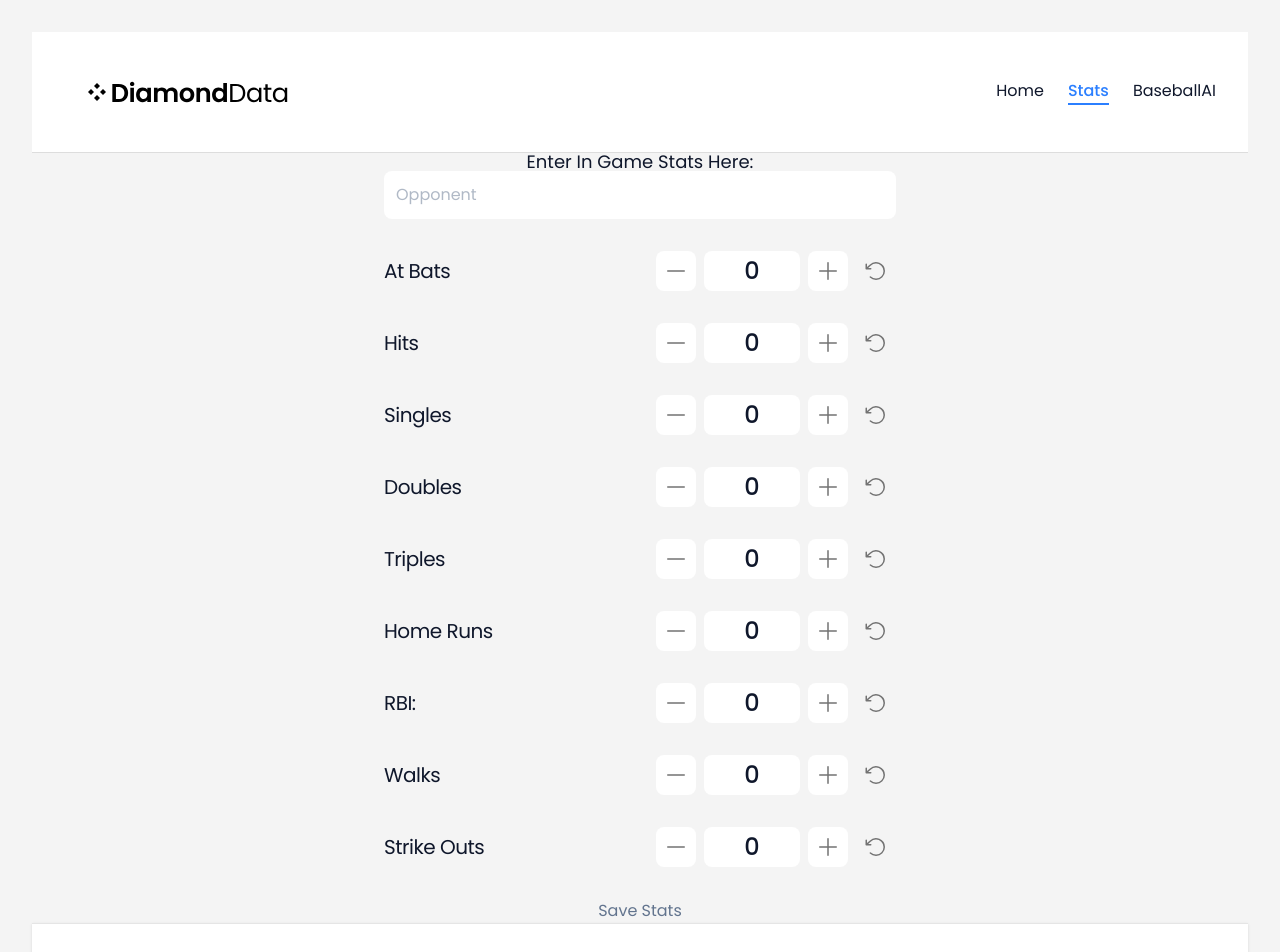
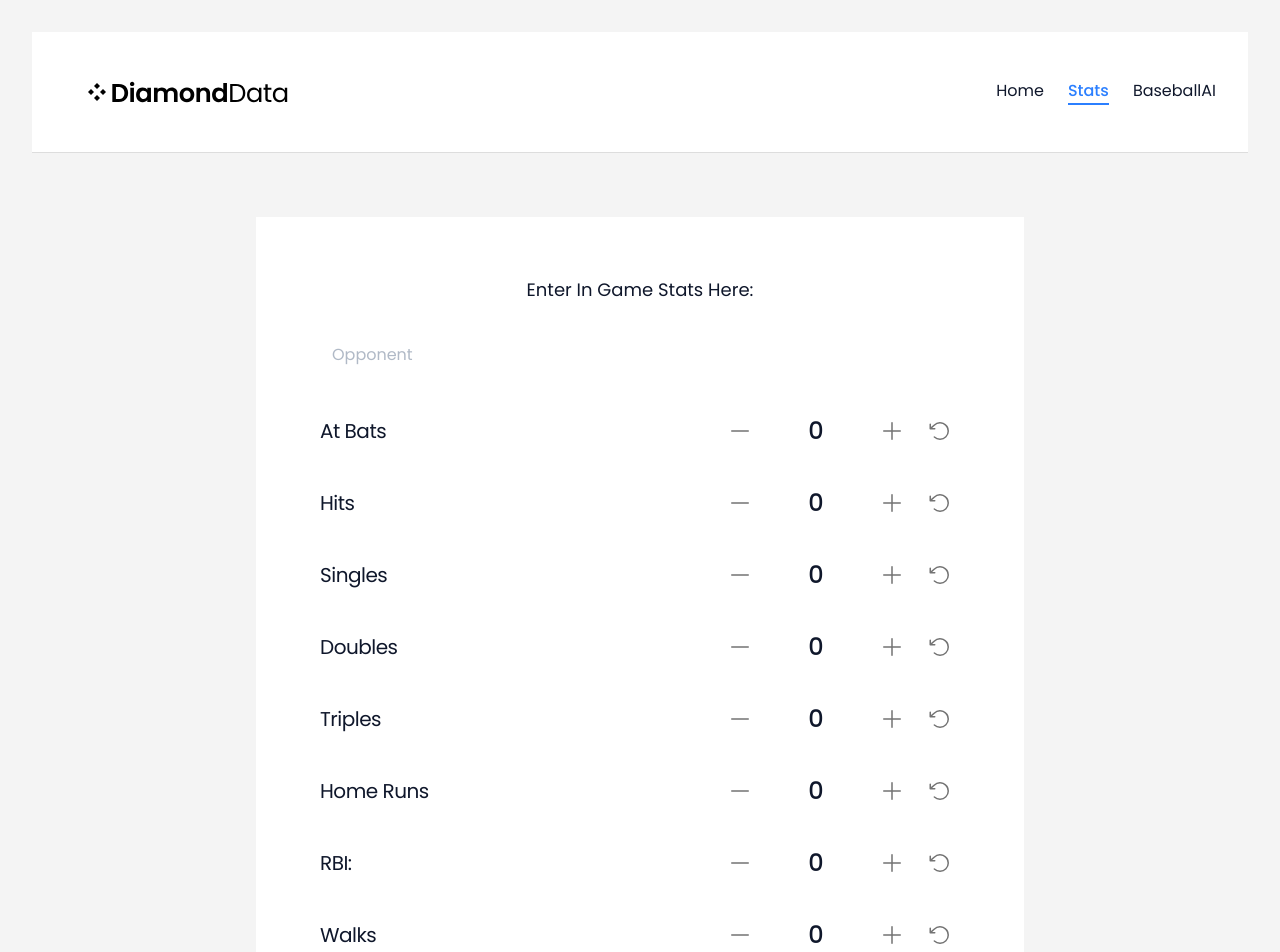
Before and after one commit to FSpitzock/Diamond_Data_Baseball_Stat_Tracker, a React (Vite) app: page /Stats in a window 1280 px wide. Shown: the top 952 px of the page. Built offline with nearby package versions, Linux system fonts and the light colour scheme; no server answers.

Commit message:
changed style of stats container

```diff
--- a/src/App.css
+++ b/src/App.css
@@ -71,11 +71,23 @@
     transition-colors;
   }
   .counter { @apply
+    bg-white
     flex
     flex-col
     gap-8
     mx-auto
-    w-lg
+    w-3xl
+    px-16
+    py-16
+    m-16
+  }
+  .buttonPrimary { @apply
+    p-3
+    rounded-md
+    bg-blue-500
+    text-white
+    hover:bg-blue-600
+    transition-colors;
   }
 }
 
--- a/src/components/Forms/GameStatsForm.tsx
+++ b/src/components/Forms/GameStatsForm.tsx
@@ -81,6 +81,9 @@ const saveToLocalStorage = () => {
 
   return (
     <section className="counter">
+      <heading>
+        <h1>Enter In Game Stats Here:</h1>
+      </heading>
       <div>
         <input className="items-stretch w-full" type="text" placeholder='Opponent' value={playerGame.team2} onChange={(e) => setPlayerGame(pg => ({ ...pg, team2: e.target.value }))} />
       </div>
@@ -192,7 +195,7 @@ const saveToLocalStorage = () => {
         </div>
       </div>
 
-    <button onClick={saveToLocalStorage}>Save Stats</button>
+    <button className="buttonPrimary" onClick={saveToLocalStorage}>Save Stats</button>
     </section>
 
 
--- a/src/pages/Stats.tsx
+++ b/src/pages/Stats.tsx
@@ -5,7 +5,6 @@ import GameStatsForm from "../components/Forms/GameStatsForm";
 function Stats () {
     return(
       <>
-        <h1>Enter In Game Stats Here:</h1>
         <GameStatsForm />
         </>
     )
```
